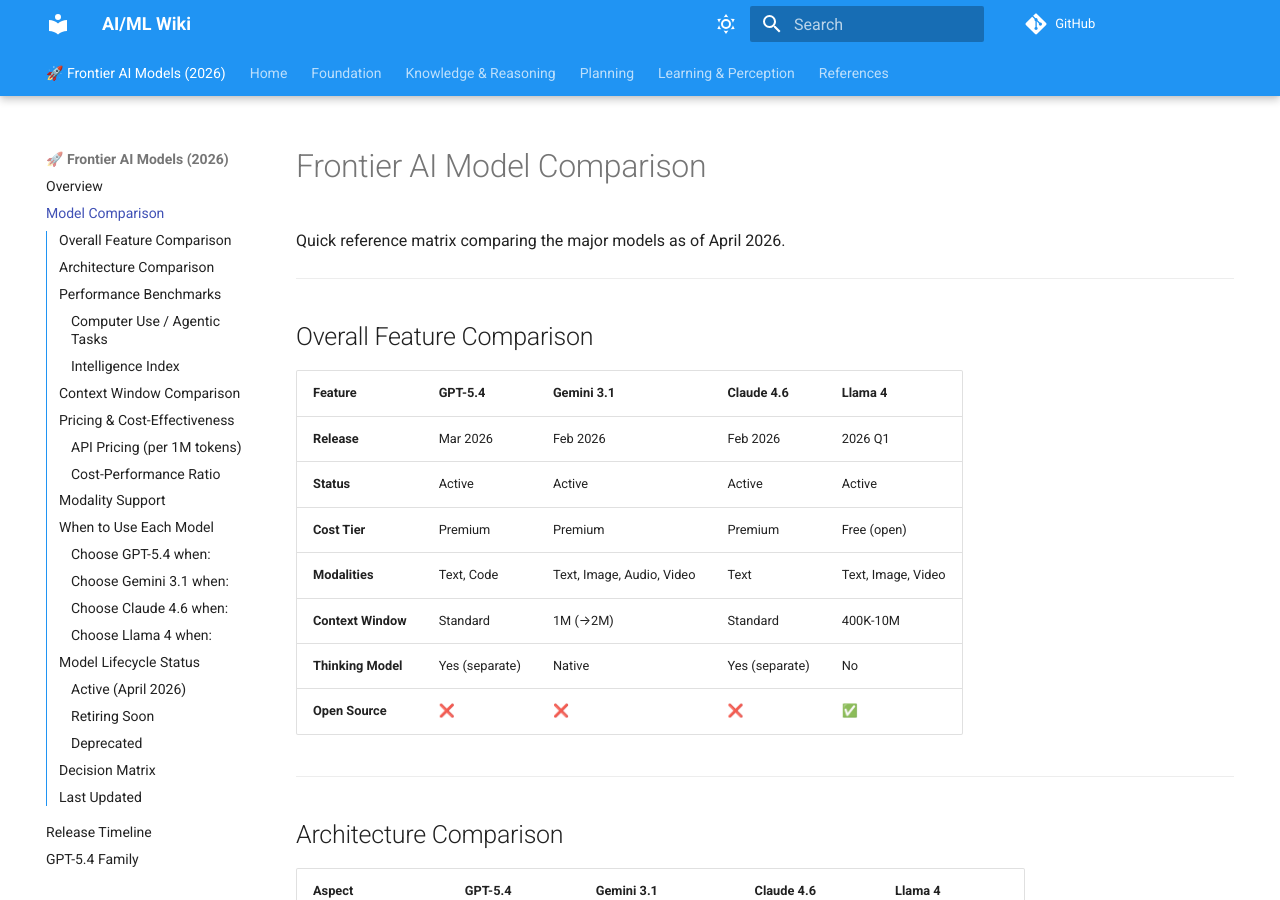
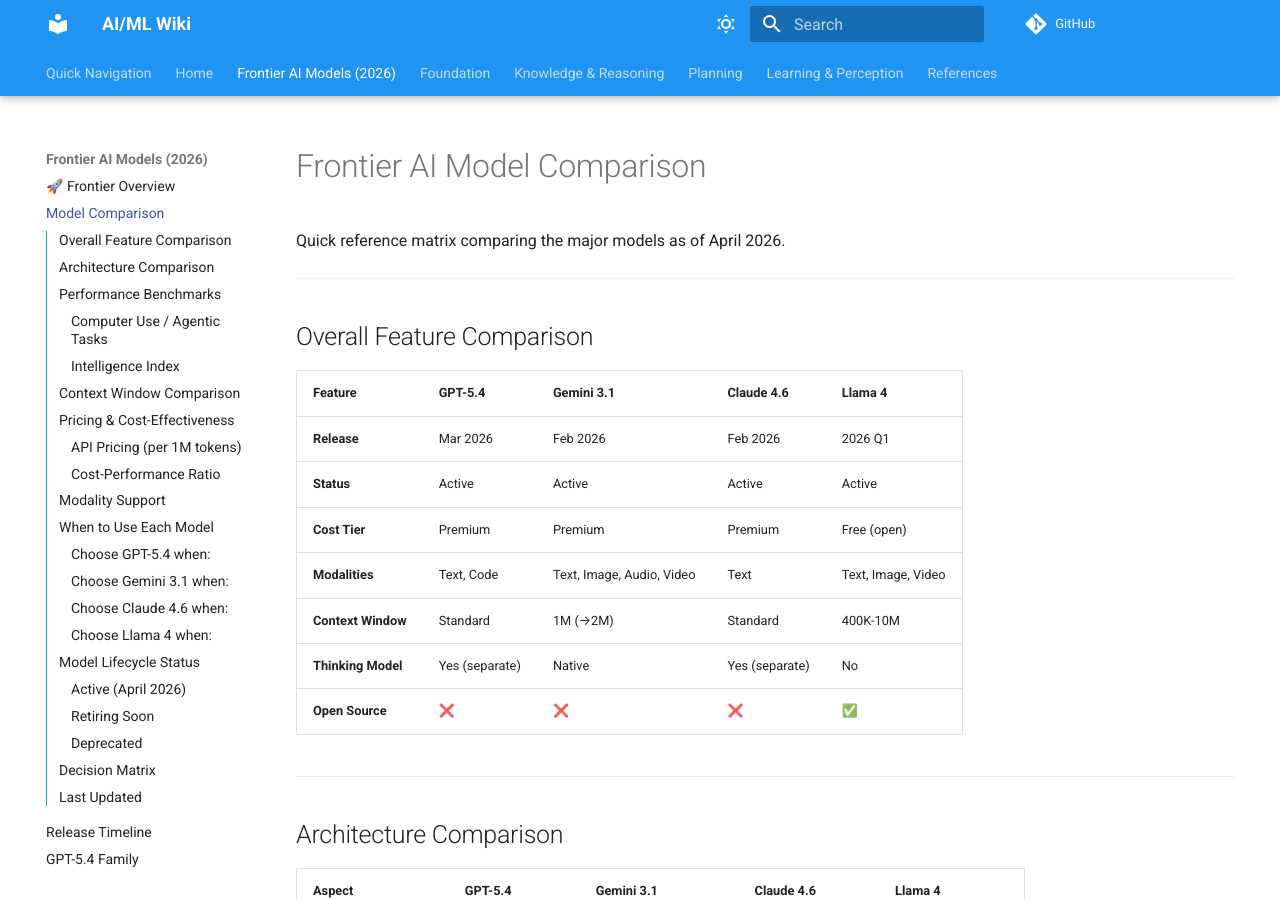
Before and after one commit to Alexico1969/AI-wiki, an MkDocs documentation site: the page built from docs/frontier/model-comparison.md, in a window 1280 px wide and 900 px high. Built offline with MkDocs 1.6.1 and Material for MkDocs 9.7.7, drawn with Linux system fonts in a browser that asks for light colours; comment, search, counter and statistics services are not loaded; part of the change alters nothing that is shown.

Commit message:
Add: Quick Navigation section at top of menu
- Created 'Quick Navigation' section as first item
- Contains essential Frontier links:
  * 🚀 Frontier Overview
  * Model Comparison
  * Release Timeline
  * Benchmarks
- Kept full 'Frontier AI Models (2026)' section for detailed browsing
- Home is now second item

```diff
--- a/mkdocs.yml
+++ b/mkdocs.yml
@@ -47,7 +47,13 @@ plugins:
   - offline
 
 nav:
-  - 🚀 Frontier AI Models (2026):
+  - Quick Navigation:
+    - 🚀 Frontier Overview: frontier/index.md
+    - Model Comparison: frontier/model-comparison.md
+    - Release Timeline: frontier/timeline.md
+    - Benchmarks: frontier/benchmarks.md
+  - Home: index.md
+  - Frontier AI Models (2026):
     - Overview: frontier/index.md
     - Model Comparison: frontier/model-comparison.md
     - Release Timeline: frontier/timeline.md
@@ -65,7 +71,6 @@ nav:
       - Specialized & Variant Models: frontier/specialized-models.md
       - Agentic AI & Computer Use: frontier/agentic-ai.md
       - Economics & Deployment: frontier/economics.md
-  - Home: index.md
   - Foundation:
     - Intelligent Agent: concepts/intelligent-agent.md
     - Search Algorithms: concepts/search.md
```
